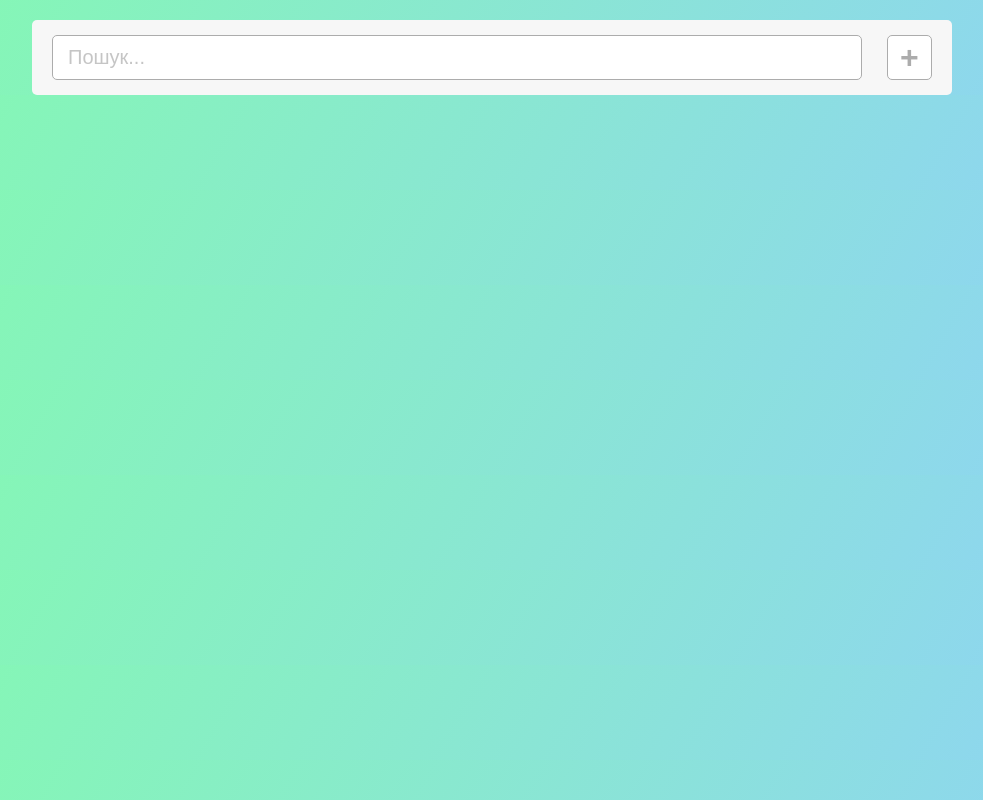
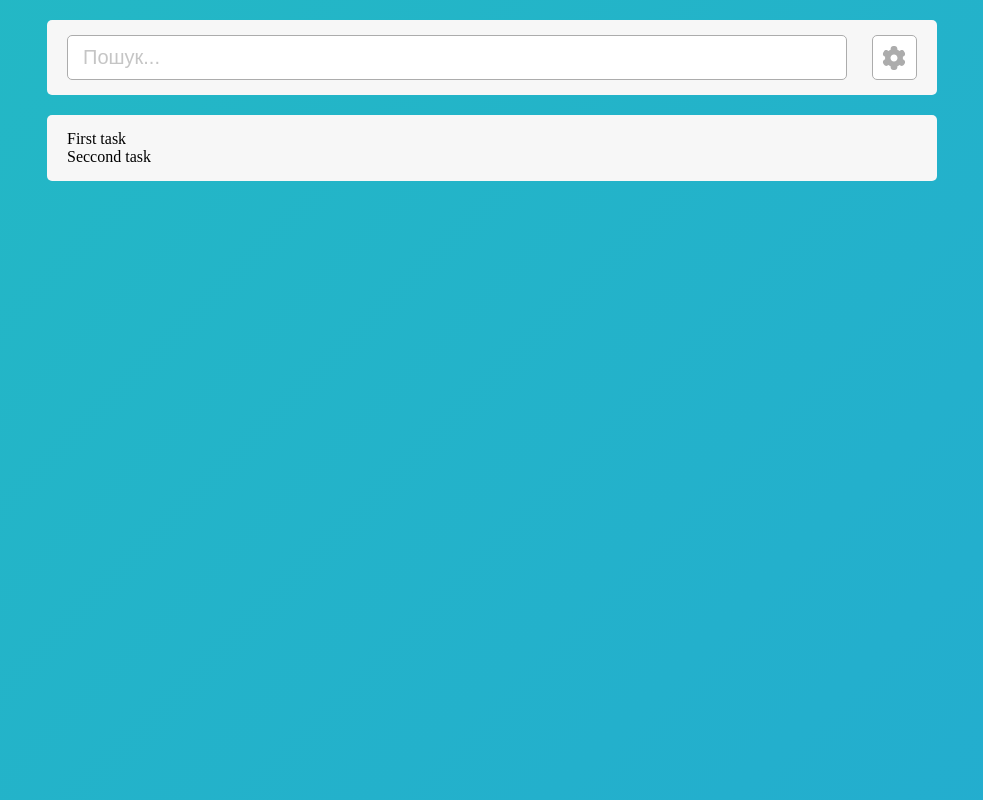
Before and after one commit to djvaij/todo-db2, a Vue app: page / in a window 1280 px wide. Shown: the whole page, without its empty margins (148-1131 px from the left). Built offline with nearby package versions, Linux system fonts and the light colour scheme.

Commit message:
Header template only.

```diff
--- a/package.json
+++ b/package.json
@@ -12,7 +12,9 @@
   "devDependencies": {
     "@vitejs/plugin-vue": "^1.1.4",
     "@vue/compiler-sfc": "^3.0.5",
+    "node-sass": "^5.0.0",
     "sass": "^1.32.6",
+    "sass-loader": "^11.0.0",
     "vite": "^2.0.0-beta.64"
   }
 }
--- a/src/App.vue
+++ b/src/App.vue
@@ -2,12 +2,14 @@
   <div class="viewport">
     <div class="global-container">
       <Header />
+      <TodoList />
     </div>
   </div>
 </template>
 
 <script setup>
 import Header from './components/Header.vue'
+import TodoList from './components/TodoList.vue'
 </script>
 
 <style lang="scss">
@@ -17,19 +19,41 @@ import Header from './components/Header.vue'
 
 html,
 body {
+  padding: 0;
   margin: 0;
   // background: #eeeeee;
-  background-image: linear-gradient(120deg, #84fab0 0%, #8fd3f4 100%);
+  // background-image: linear-gradient(-45deg, #84fab0, #8fd3f4);
+  // background: linear-gradient(-45deg, #ee7752, #e73c7e, #23a6d5, #23d5ab);
+  background: linear-gradient(-45deg, #23a6d5, #23d5ab);
+  background-size: 400% 400%;
+	animation: gradient 5s ease infinite;
+}
+
+body {
+  min-height: calc(100vh - 20px);
 }
 
 .viewport {
   // background: #eeeeee;
-  background-image: linear-gradient(120deg, #84fab0 0%, #8fd3f4 100%);
+  // background-image: linear-gradient(120deg, #84fab0 0%, #8fd3f4 100%);
 }
 
 .global-container {
-  margin: auto;
   width: 100%;
   max-width: 920px;
+  margin: auto;
+  padding: 0 15px;
+}
+
+@keyframes gradient {
+	0% {
+		background-position: 0% 50%;
+	}
+	50% {
+		background-position: 100% 50%;
+	}
+	100% {
+		background-position: 0% 50%;
+	}
 }
 </style>
--- a/src/components/Header.vue
+++ b/src/components/Header.vue
@@ -1,7 +1,7 @@
 <template>
   <header class="header">
     <input type="text" class="header__input" placeholder="Пошук...">
-    <button class="header__button">+</button>
+    <button class="header__button"></button>
   </header>
 </template>
 
@@ -16,6 +16,8 @@ const state = reactive({ count: 0 })
 </script>
 
 <style scoped lang="scss">
+@import "../scss/_icons.scss";
+
 .header {
   display: flex;
   align-items: center;
@@ -50,7 +52,7 @@ const state = reactive({ count: 0 })
     justify-content: center;
     width: 100%;
     max-width: 45.2px;
-    max-height: 45.2px;
+    height: 45.2px;
     margin-left: 25px;
     padding: 10px 15px;
     border: 1px solid #acacac;
@@ -58,14 +60,33 @@ const state = reactive({ count: 0 })
     color: #acacac;
     font-size: 32px;
     font-weight: bold;
-    transition: all 0.3s ease-in-out;
-    background: white;
+    transition: all 0.3s;
+    background-color: white;
+    background-image: url($settings-icon);
+    background-size: 24px;
+    background-position: center;
+    background-repeat: no-repeat;
     cursor: pointer;
 
     &:hover {
+      background-image: url($settings-icon-hover);
       border: 1px solid #42b983;
       color: #42b983;
+      box-shadow: inset 0 0 0px #42b983;
+      animation: shadow 1s ease infinite;
     }
+  }
+}
+
+@keyframes shadow {
+  0% {
+    box-shadow: inset 0 0 0px #42b983;
+  }
+  50% {
+    box-shadow: inset 0 0 3px #42b983;
+  }
+  100% {
+    box-shadow: inset 0 0 0px #42b983;
   }
 }
 
--- /dev/null
+++ b/src/components/TodoList.vue
@@ -0,0 +1,62 @@
+<template>
+  <div class="todo-list">
+    <div v-show="todoList.length < 1" class="todo-list__no-todos no-todos">
+      Please add your first task...
+    </div>
+    <div v-show="todoList.length > 0" class="todo-list__list">
+      <div class="task" v-for="item in todoList" :key="item.id">
+        {{ item.title }}
+      </div>
+    </div>
+  </div>
+</template>
+
+<script setup>
+import { defineProps, reactive } from 'vue'
+
+defineProps({
+  todoList: Array,
+  msg: String,
+})
+
+const state = reactive({
+  todoList: [],
+  msg: "",
+})
+
+let { todoList } = state
+
+todoList.push({
+  id: 1,
+  title: "First task",
+  complated: false,
+})
+
+todoList.push({
+  id: 2,
+  title: "Seccond task",
+  complated: false,
+})
+
+console.log(todoList)
+
+</script>
+
+<style lang="scss" scoped>
+.todo-list {
+  display: flex;
+  align-items: center;
+  margin-top: 20px;
+  padding: 15px 20px;
+  background: #f7f7f7;
+  border-radius: 5px;
+}
+
+.no-todos {
+  width: 100%;
+  padding: 10px 15px;
+  border-radius: 5px;
+  font-size: 20px;
+  color: #42b983;
+}
+</style>
```
Also changed, not shown: src/scss/_icons.scss (added, +2 -0 lines), 1 other file (tests, documents, lock files or other folders).
